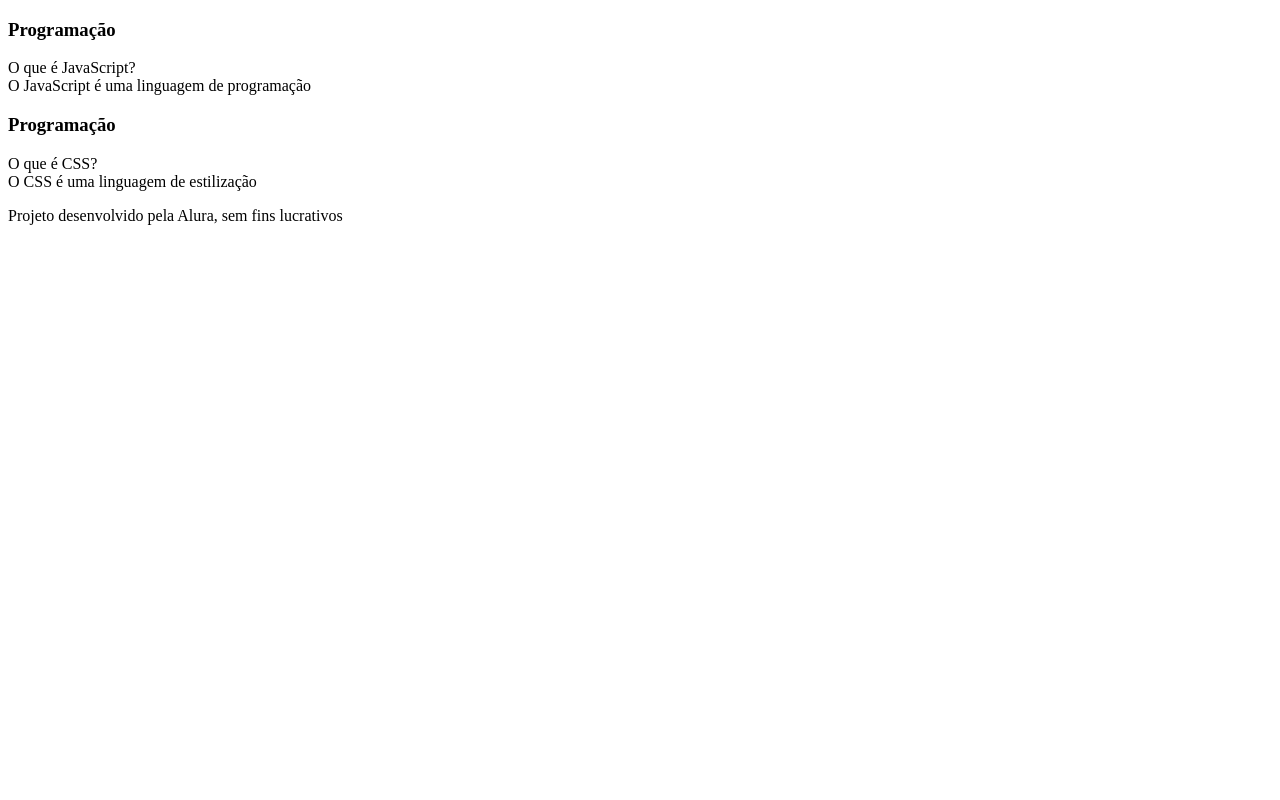
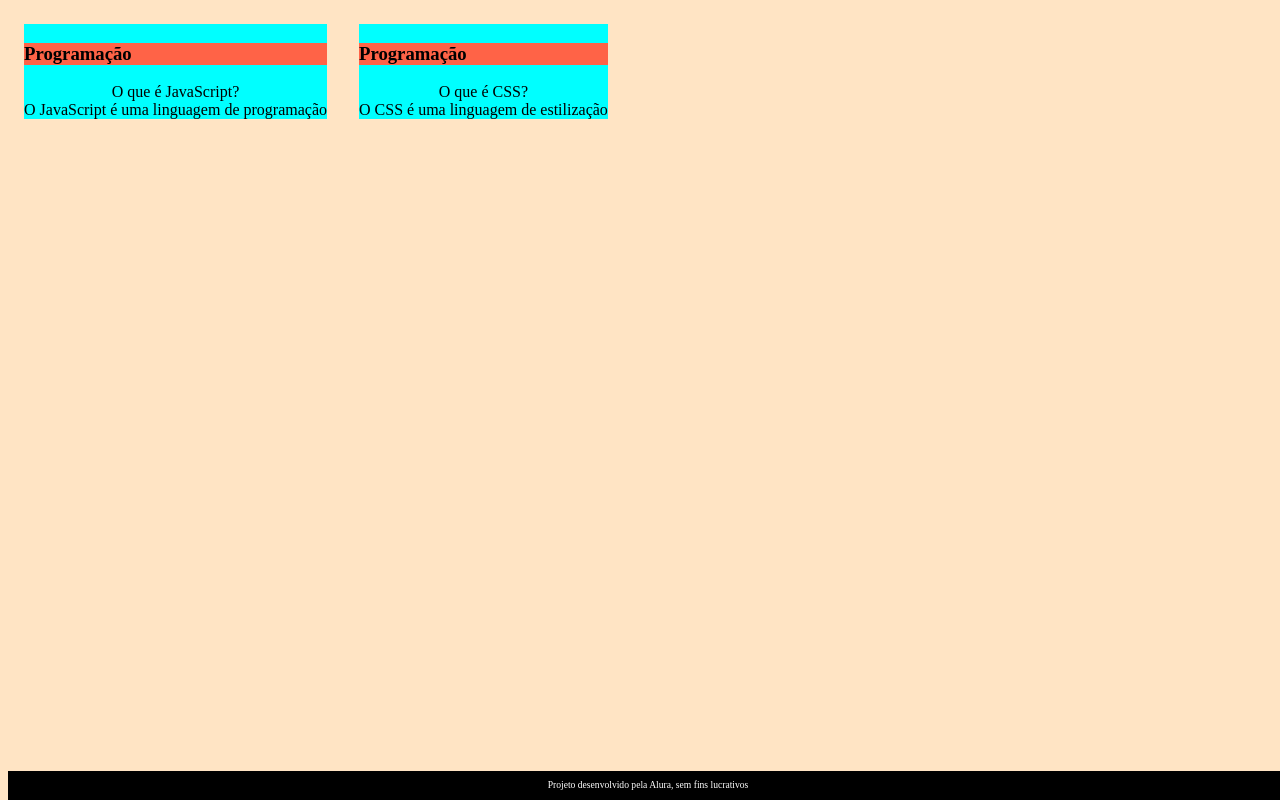
Before and after one commit to faelzin1304/faellflashcard, a plain HTML site: page index.html in a window 1280 px wide. Drawn offline with Linux system fonts and the light colour scheme.

Commit message:
Add files via upload

```diff
--- a/fael.css
+++ b/fael.css
@@ -1,6 +1,38 @@
 body {
     background-color: bisque;
     font-family: bai jamjuree;
+}
+
+#container {
+    display: flex; /* elemestos dispostos em linha */
+
+}
+
+.cartao {
+    margin: 1rem 1rem;
+    background-color: aqua;
+    height: 20rem
+    flex-basis: calc(33% - 6rem)
+}
+.cartao__conteudo{
+    text-align: center;
+    /* backgroud-color: aquamarine; */
+    height: 100%;
+}
+.cartao__conteudo h3{
+    background-color: tomato;
+    text-align: left;
+    padding: 0.5rem
+    position: absolute;
+   margin: 0.6rem
+    border-radius: 0.6rem;
+    fonte-size: 1vw
+
+}
+.cartao__conteudo p{
+    margin-top: 1rem
+    padding: 2rem
+
 }
 
 footer {
@@ -15,7 +47,6 @@
 
 footer p {
 text-align: center;
-font-size: 0.grem;
+font-size: 0.6rem;
 margin-top: 0.5rem;
-
 }
--- a/index.html
+++ b/index.html
@@ -3,6 +3,7 @@
 <head>
 <meta charset="UTF-8">
 <meta name="viewport" content="width=device-width, initial-scale=1.0">
+<link rel="stylesheet" href="fael.css">
 <title>Flashcard</title>
 </head>
 <body>
```
